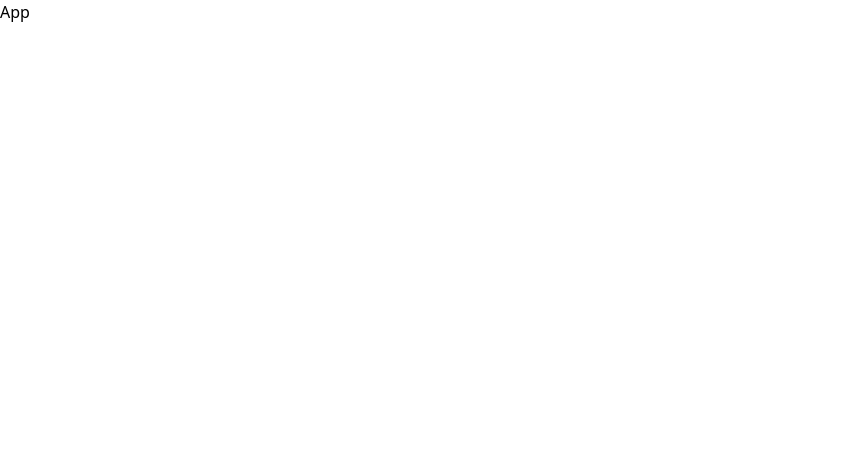
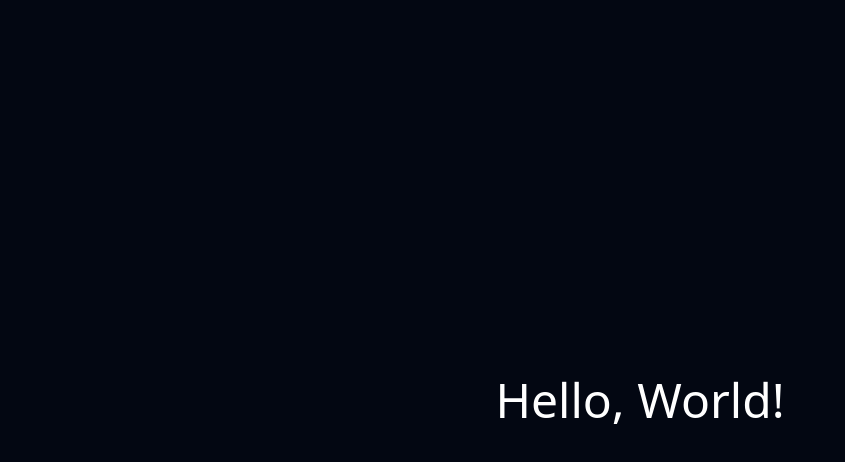
Before and after one commit to Dependency-Injectors/ink-sync, a React app in the folder frontend/: page / in a window 1280 px wide. Shown: the top 462 px of the page, without its empty margins (0-845 px from the left). Built offline with nearby package versions, Linux system fonts and the light colour scheme; the HTML template or start-up script is replaced by a standard one.

Commit message:
Update App component layout and increment @types/react version

```diff
--- a/frontend/package.json
+++ b/frontend/package.json
@@ -20,7 +20,7 @@
   "devDependencies": {
     "@eslint/js": "^9.39.1",
     "@types/node": "^24.10.0",
-    "@types/react": "^19.2.2",
+    "@types/react": "^19.2.3",
     "@types/react-dom": "^19.2.2",
     "@vitejs/plugin-react": "^5.1.0",
     "eslint": "^9.39.1",
--- a/frontend/src/App.tsx
+++ b/frontend/src/App.tsx
@@ -1,6 +1,10 @@
 const App = () => {
   return (
-    <div>App</div>
+    <div className=" bg-gray-950 flex justify-center items-center h-screen">
+      <h1 className="text-5xl text-white">
+        Hello, World!
+        </h1>
+      </div>
   )
 }
 export default App
```
Also changed, not shown: 1 other file (tests, documents, lock files or other folders).
